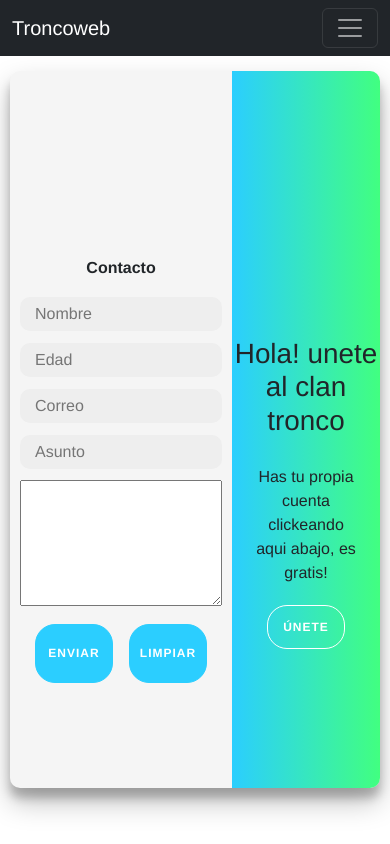
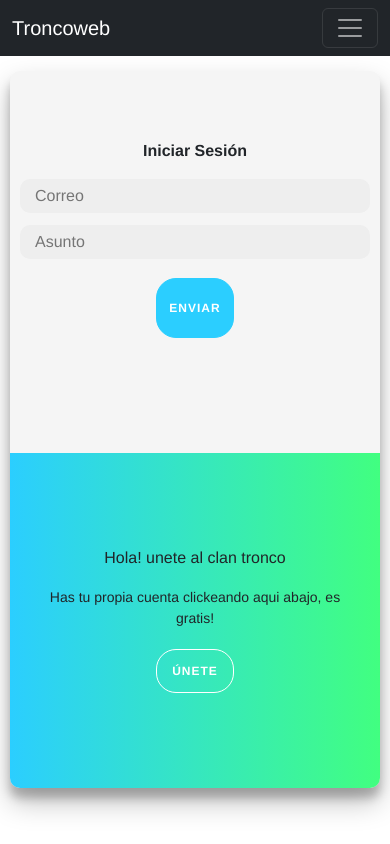
Before and after one commit to RochCX/Portafolio, a Vue app in the folder troncofolio/: page /#/login in a window 390 px wide. Built offline with nearby package versions, Linux system fonts and the light colour scheme.

Commit message:
login bien, falta loggout

```diff
--- a/troncofolio/package.json
+++ b/troncofolio/package.json
@@ -10,6 +10,7 @@
   "dependencies": {
     "animate.css": "^4.1.1",
     "core-js": "^3.8.3",
+    "firebase": "^9.21.0",
     "vue": "^3.2.13",
     "vue-router": "^4.0.3",
     "vuex": "^4.0.0"
--- /dev/null
+++ b/troncofolio/src/firebase/index.js
@@ -0,0 +1,23 @@
+import firebase from 'firebase/compat/app';
+import 'firebase/compat/auth';
+import { initializeApp } from "firebase/app";
+import { getFirestore } from "firebase/firestore";
+
+const firebaseConfig = {
+    apiKey: "AIzaSyDHjlMEqyDQZsH-DB5hOO8t9Am6PCt6rXw",
+    authDomain: "troncofolio.firebaseapp.com",
+    projectId: "troncofolio",
+    storageBucket: "troncofolio.appspot.com",
+    messagingSenderId: "773984529406",
+    appId: "1:773984529406:web:300093e335eff037162eaf"
+    };
+
+firebase.initializeApp(firebaseConfig);
+const auth = firebase.auth();
+const app = initializeApp(firebaseConfig);
+const db = getFirestore(app);
+
+export {
+    auth,
+    db
+};
--- a/troncofolio/src/store/index.js
+++ b/troncofolio/src/store/index.js
@@ -1,11 +1,26 @@
 import { createStore } from 'vuex'
+import {getAuth, signOut} from "firebase/auth"
+
+const auth = getAuth()
 
 export default createStore({
   state: {
+    conexion: false,
   },
   getters: {
   },
   mutations: {
+    desconectar(state){
+      if(state.conexion==true){
+        signOut(auth).then(() => {
+          state.conexion = false;
+        }).catch((error) => {
+          alert(error);
+        })
+      } else{
+        alert("Ya estas desconectado")
+      }
+    },
   },
   actions: {
   },
--- a/troncofolio/src/views/LoginView.vue
+++ b/troncofolio/src/views/LoginView.vue
@@ -3,33 +3,62 @@
         <form name="contact-frm" action="" method="post" id="contact-frm">
             <fieldset class="field_contact">
                 <div id="contenedor">
-                <h1 style="font-weight: 800;">Contacto</h1>
-                    <input placeholder="Nombre" type="text" name="nombre_txt" id="nombre" class="cambio" required>
-
-                    <input placeholder="Edad" type="text" name="edad_txt" id="edad" class="cambio" required>
-
-                    <input placeholder="Correo" type="email" name="correo_txt" id="email" class="cambio">
-
-                    <input placeholder="Asunto" type="text" name="asunto_txt" id="asunto" class="cambio">
-
-                    <textarea name="comentarios" id="comentarios" cols="50" rows="5"></textarea>
+                <h1 style="font-weight: 800;">Iniciar Sesión</h1>
+                    <input v-model.trim="formulario.correo" placeholder="Correo" type="email" name="correo_txt" id="email" class="cambio" required>
+                    <input v-model.trim="formulario.password" placeholder="Asunto" type="text" name="asunto_txt" id="asunto" class="cambio" required>
                     <div class="seccionboton">
-                    <button type="button" value="Enviar" id="enviar" class="btn_contact" name="enviar">ENVIAR</button>
-                    <button type="button" value="Limpiar" id="limpiar" class="btn_contact">LIMPIAR</button>
+                    <button type="button" value="Enviar" id="enviar" class="btn_contact" name="enviar" @click.prevent="conectar()">ENVIAR</button>
                 </div>
                 </div>
             </fieldset>
         </form>
         <!-- quiero hacer un popup para hacer la nueva -->
         <div class="caja__signup">
-        <h1 class="titulo_signup">Hola! unete al clan tronco</h1>
-        <p>Has tu propia cuenta clickeando aqui abajo, es gratis!</p>
-        <button class="SignUp">Únete</button>
+            <div class="contCaja">
+                <h1 class="titulo_signup">Hola! unete al clan tronco</h1>
+                <p>Has tu propia cuenta clickeando aqui abajo, es gratis!</p>
+                <button class="SignUp">Únete</button>
+            </div>
         </div>
     </div>
 </template>
 
 <script>
+import router from '@/router';
+import { auth } from '@/firebase/index.js';
+import store from '@/store';
+
+const estado = store.state
+
+export default{
+    name: 'LoginFire',
+    data: function(){
+        return {
+            formulario:{
+                correo:"",
+                password:""
+            }
+        };
+    },
+    methods: {
+        conectar(){
+            auth
+        .signInWithEmailAndPassword(
+            this.formulario.correo,
+            this.formulario.password
+        )
+        .then(function(){
+            estado.conexion = true;
+            router.push('/')
+            }).catch((err) => {
+            console.log(err);
+            if (!estado.conexion){
+                alert('Usuario o contraseña incorrectos');
+            }
+        })
+        }
+    },
+}
 
 </script>
 
@@ -47,6 +76,7 @@
     height: 85vh;
     background-color: whitesmoke;
     transition: 0.5s;
+    /* background-color: #FF416C; */
  }
 .seccionboton {
     display: flex;
@@ -68,13 +98,11 @@
 .caja__signup {
     display: flex;
     flex-direction: column;
-    align-items: center;
     justify-content: center;
     overflow: hidden;
     text-align: center;
-    height: 100vh;
     margin: 0%;
-    /* background: #FF416C; */
+    height: 100%;
     background: linear-gradient(to right, #2bceff, #41ff80); }
 .caja__signup p {
     margin: 20px; }
@@ -110,7 +138,7 @@
 
 @media (max-width: 500px) {
 .form_container{
-    grid-template-columns: 60% 40%;
+    grid-template-columns: auto;
 }
 #contenedor{
     gap: 10px;
@@ -121,5 +149,14 @@
         font-size: medium;
         transition: 0.5s;
     }
+.contCaja h1{
+    font-size: medium;
+    transition: 0.5s;
+    font-weight: 500;
+}
+.contCaja p{
+    font-size: 14px;
+    transition: 0.5s;
+}
 }
 </style>
```
Also changed, not shown: troncofolio/src/services/ProductService.js (added, +14 -0 lines), 1 other file (tests, documents, lock files or other folders).
